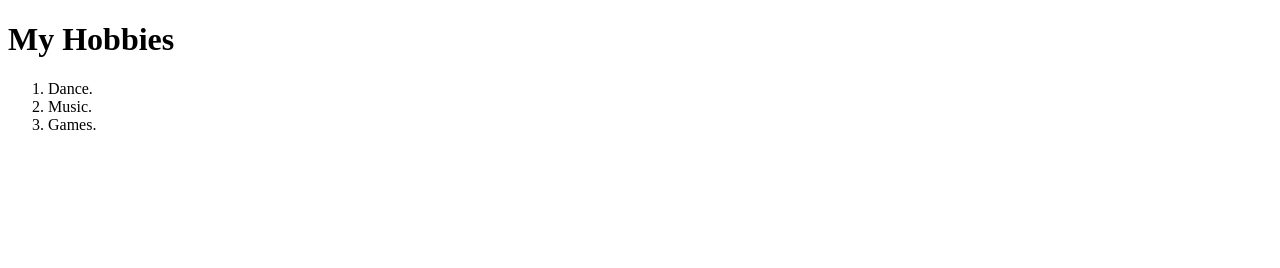
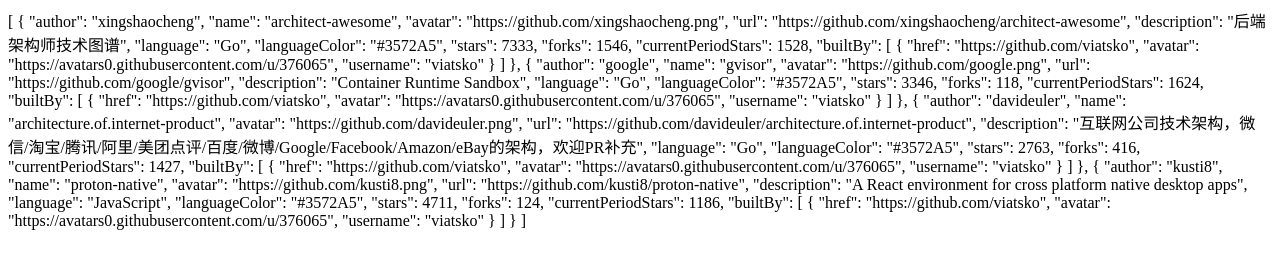
Before and after one commit to Zen1tsuSama/CV, a plain HTML site: page hobbies.html in a window 1280 px wide. Drawn offline with Linux system fonts and the light colour scheme.

Commit message:
Update hobbies.html

```diff
--- a/hobbies.html
+++ b/hobbies.html
@@ -5,11 +5,83 @@
     <title>My Hobbies</title>
   </head>
   <body>
-    <h1>My Hobbies</h1>
-    <ol type="1">
-      <li>Dance.</li>
-      <li>Music.</li>
-      <li>Games.</li>
-    </ol>
+    [
+  {
+    "author": "xingshaocheng",
+    "name": "architect-awesome",
+    "avatar": "https://github.com/xingshaocheng.png",
+    "url": "https://github.com/xingshaocheng/architect-awesome",
+    "description": "后端架构师技术图谱",
+    "language": "Go",
+    "languageColor": "#3572A5",
+    "stars": 7333,
+    "forks": 1546,
+    "currentPeriodStars": 1528,
+    "builtBy": [
+      {
+        "href": "https://github.com/viatsko",
+        "avatar": "https://avatars0.githubusercontent.com/u/376065",
+        "username": "viatsko"
+      }
+    ]
+  },
+  {
+    "author": "google",
+    "name": "gvisor",
+    "avatar": "https://github.com/google.png",
+    "url": "https://github.com/google/gvisor",
+    "description": "Container Runtime Sandbox",
+    "language": "Go",
+    "languageColor": "#3572A5",
+    "stars": 3346,
+    "forks": 118,
+    "currentPeriodStars": 1624,
+    "builtBy": [
+      {
+        "href": "https://github.com/viatsko",
+        "avatar": "https://avatars0.githubusercontent.com/u/376065",
+        "username": "viatsko"
+      }
+    ]
+  },
+  {
+    "author": "davideuler",
+    "name": "architecture.of.internet-product",
+    "avatar": "https://github.com/davideuler.png",
+    "url": "https://github.com/davideuler/architecture.of.internet-product",
+    "description": "互联网公司技术架构，微信/淘宝/腾讯/阿里/美团点评/百度/微博/Google/Facebook/Amazon/eBay的架构，欢迎PR补充",
+    "language": "Go",
+    "languageColor": "#3572A5",
+    "stars": 2763,
+    "forks": 416,
+    "currentPeriodStars": 1427,
+    "builtBy": [
+      {
+        "href": "https://github.com/viatsko",
+        "avatar": "https://avatars0.githubusercontent.com/u/376065",
+        "username": "viatsko"
+      }
+    ]
+  },
+  {
+    "author": "kusti8",
+    "name": "proton-native",
+    "avatar": "https://github.com/kusti8.png",
+    "url": "https://github.com/kusti8/proton-native",
+    "description": "A React environment for cross platform native desktop apps",
+    "language": "JavaScript",
+    "languageColor": "#3572A5",
+    "stars": 4711,
+    "forks": 124,
+    "currentPeriodStars": 1186,
+    "builtBy": [
+      {
+        "href": "https://github.com/viatsko",
+        "avatar": "https://avatars0.githubusercontent.com/u/376065",
+        "username": "viatsko"
+      }
+    ]
+  }
+]
   </body>
 </html>
```
